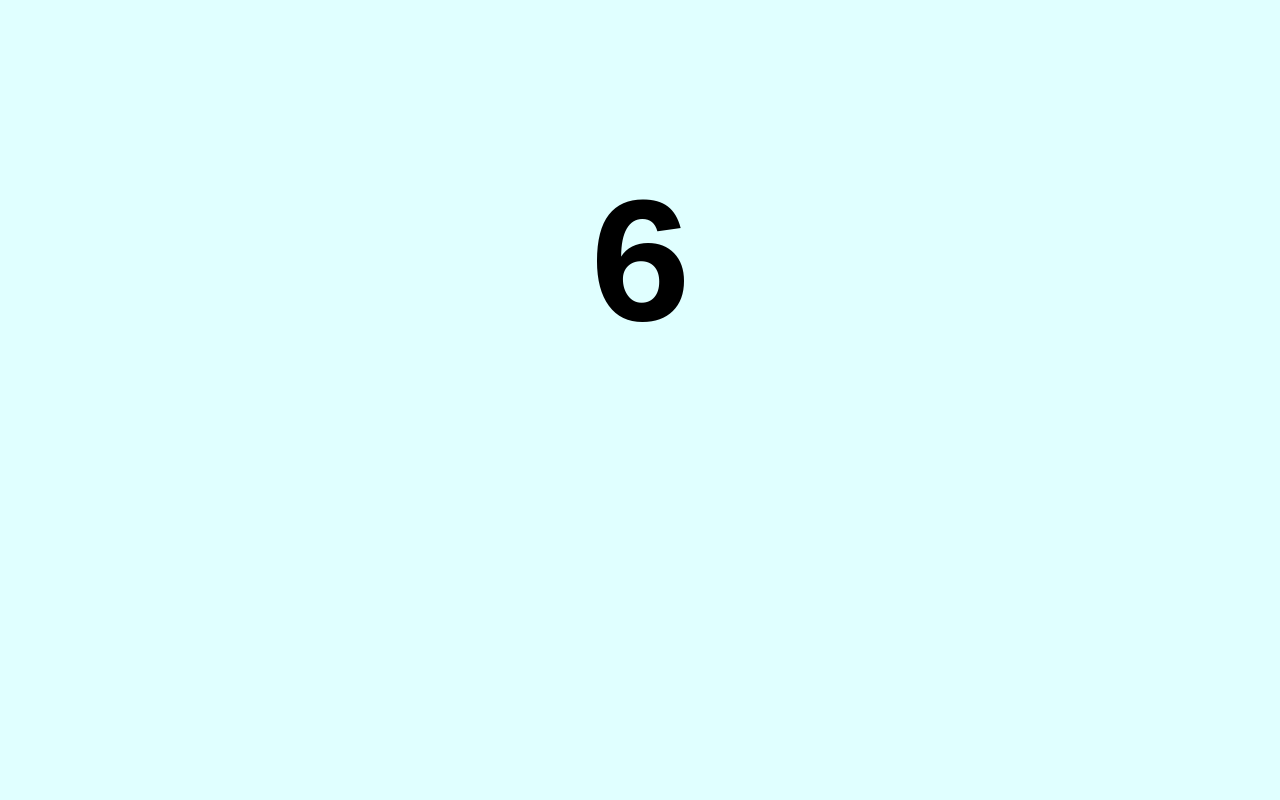
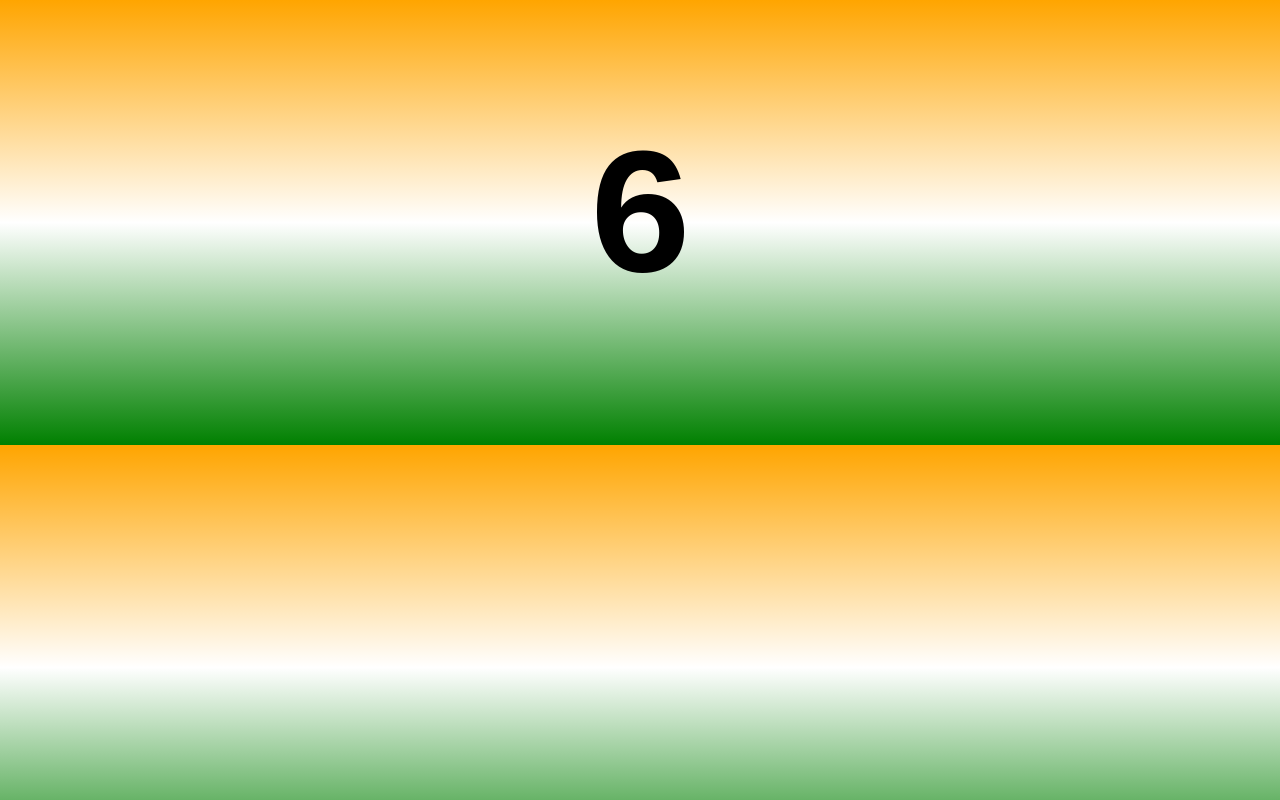
Before and after one commit to harinks/day-21, a plain HTML site: page index.html in a window 1280 px wide. Drawn offline with Linux system fonts and the light colour scheme.

Commit message:
third commit

```diff
--- a/index.html
+++ b/index.html
@@ -7,7 +7,7 @@
     <title>COUNTDOWN</title>
     <link rel="stylesheet" href="style.css">
 </head>
-<body style="background-color: lightcyan;">
+<body>
     <h1 id="timer"></h1>
     <script src="script.js"></script>
 </body>
--- a/style.css
+++ b/style.css
@@ -2,5 +2,8 @@
     text-align: center;
     font-family:monospace;
     font-size: 180px;
-    margin: 170px;
+
 }
+body{
+    background: linear-gradient(0deg, green, white ,orange);
+}
```
